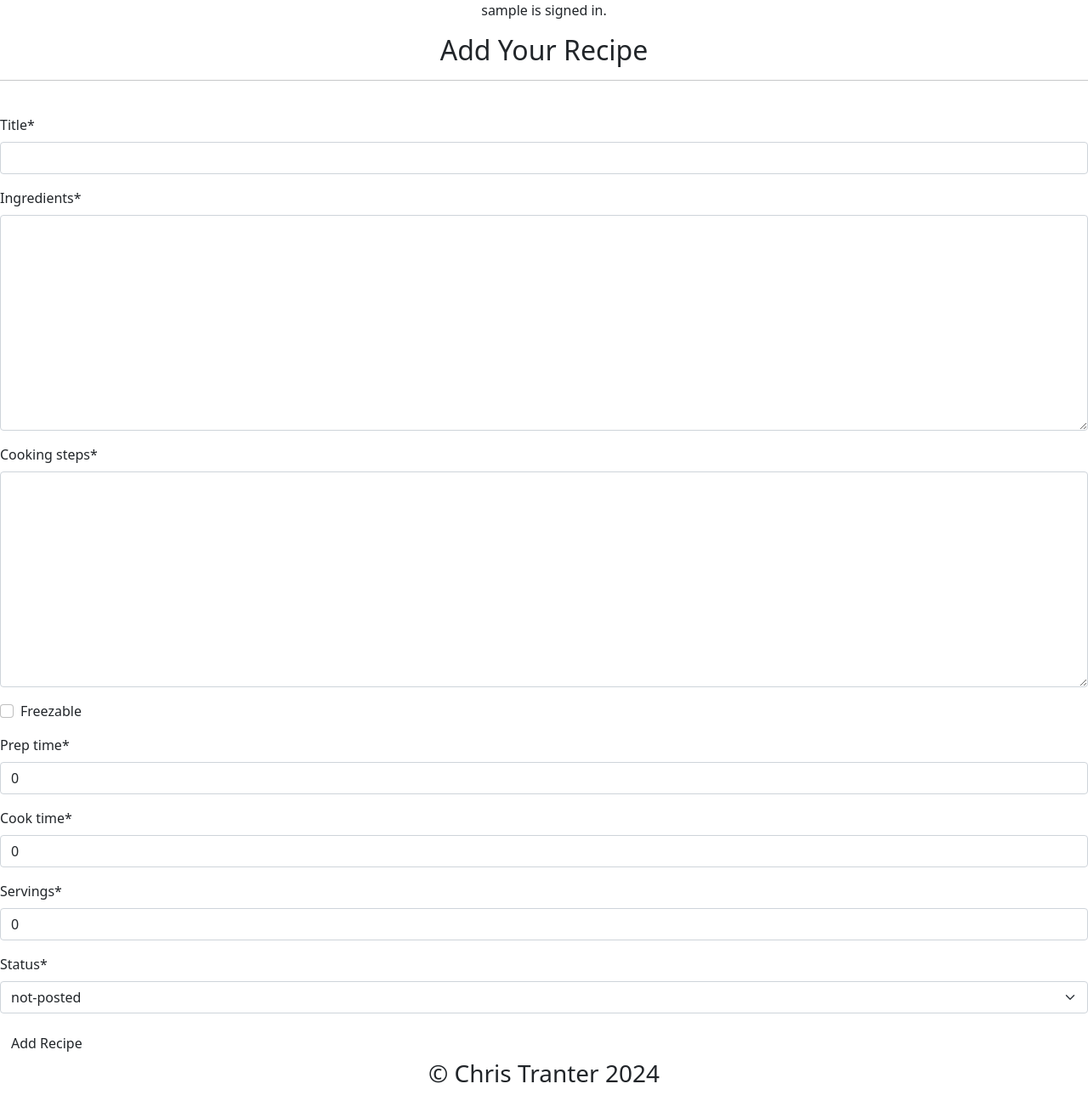
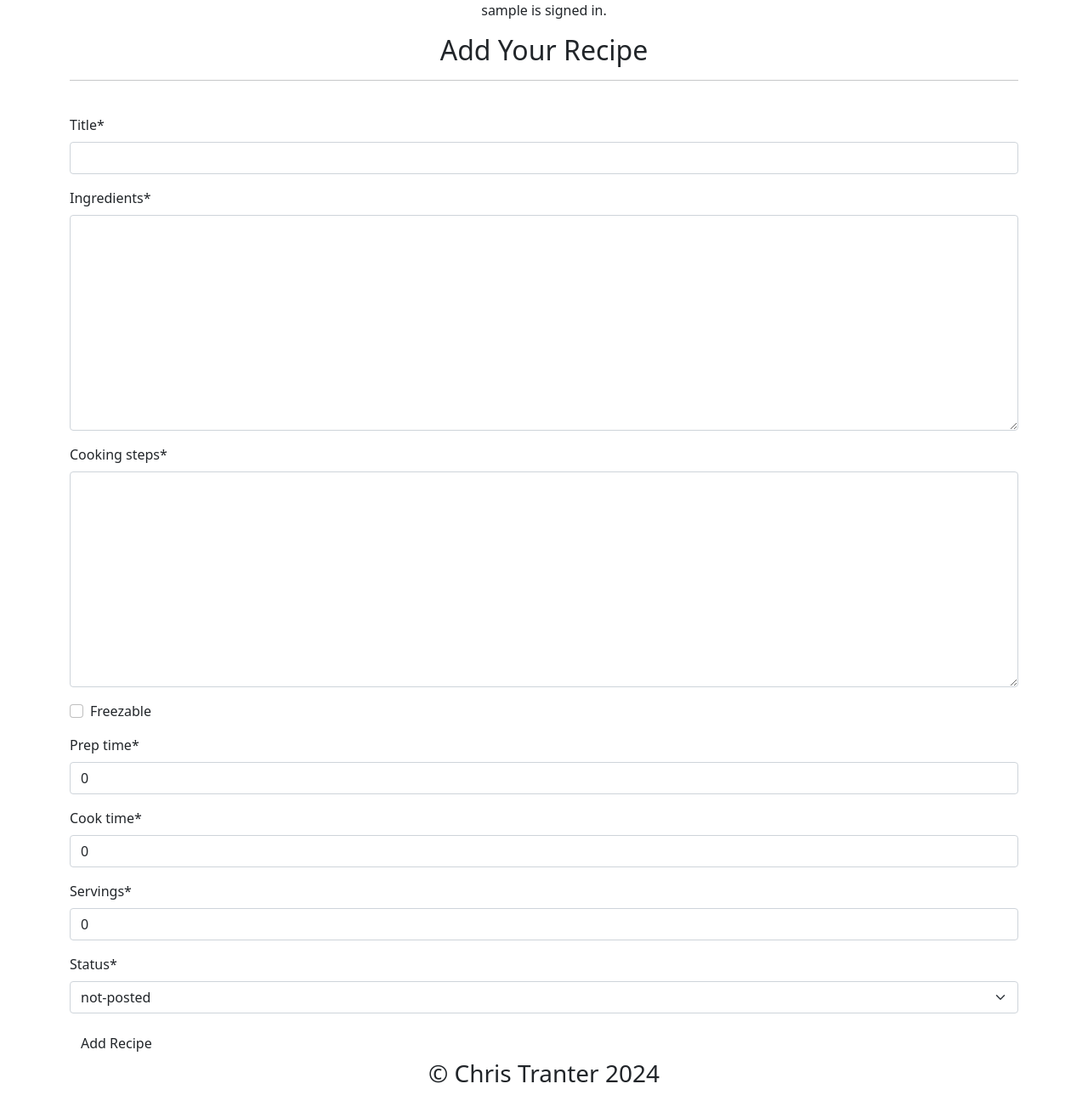
Before and after one commit to Chris-Tranter/tastethis, a Django app: page /add_recipe in a window 1280 px wide. Shown: the part 56-1345 px from the top of the page at 85% size. Run offline with Django 4.2, Linux system fonts and the light colour scheme; the visitor is signed in with stand-in values (Sample User, id 1); some libraries are stand-ins or nearby versions.

Commit message:
Place content in the center

```diff
--- a/recipes/templates/recipes/add_recipe.html
+++ b/recipes/templates/recipes/add_recipe.html
@@ -6,6 +6,9 @@
 
 {% if user.is_authenticated %}
 
+<div class="container">
+    <div class="row">
+        <div class="col">
             <div class="text-center">
                 <h2>Add Your Recipe</h2>
             </div>
@@ -19,6 +22,11 @@
                     <button class="btn" type="submit" value="Save">Add Recipe</button>
                 </form>
             </div>
+        </div>
+    </div>
+</div>
+
+
 
 {% endif %}
 
```
Also changed, not shown: join/templates/join/join.html (+8 -10 lines), recipes/templates/recipes/index.html (+2 -5 lines). Lines whose indentation alone changed are shown as unchanged.
